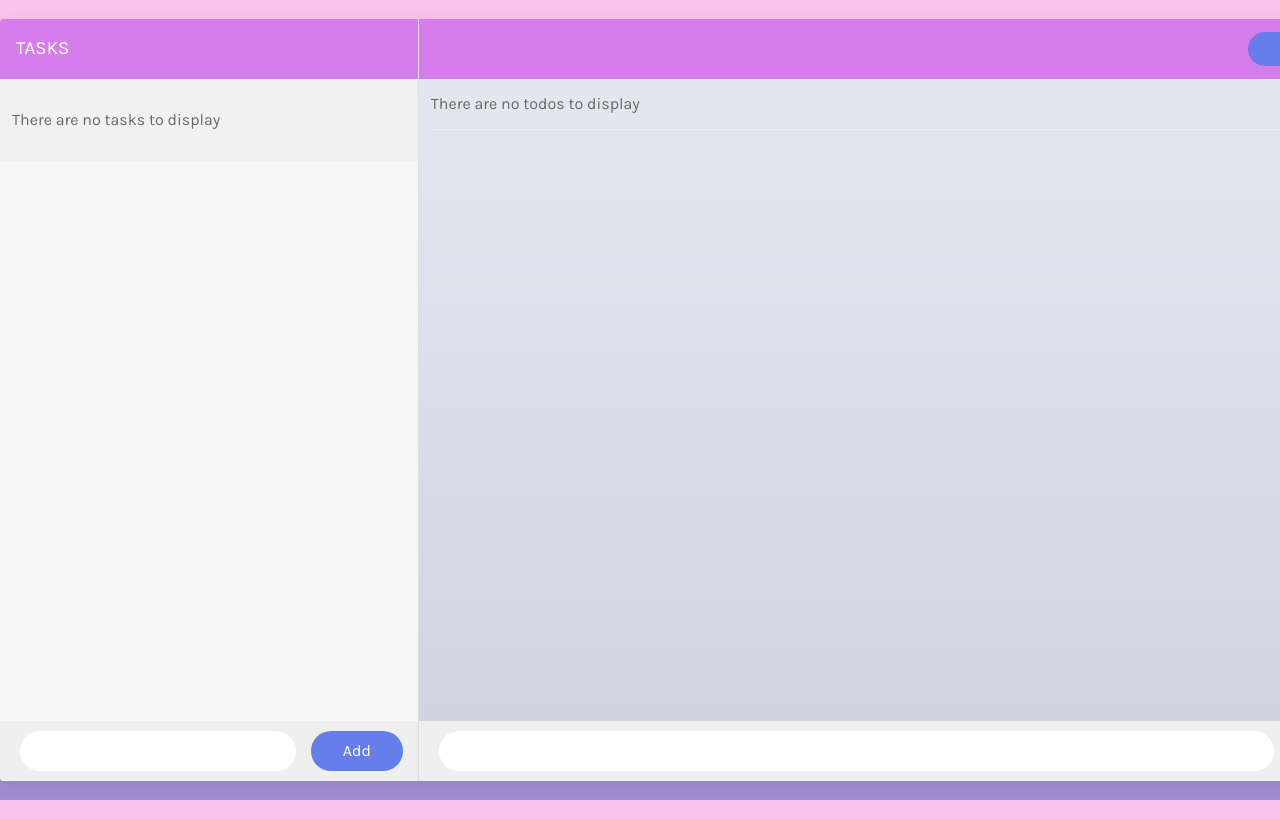
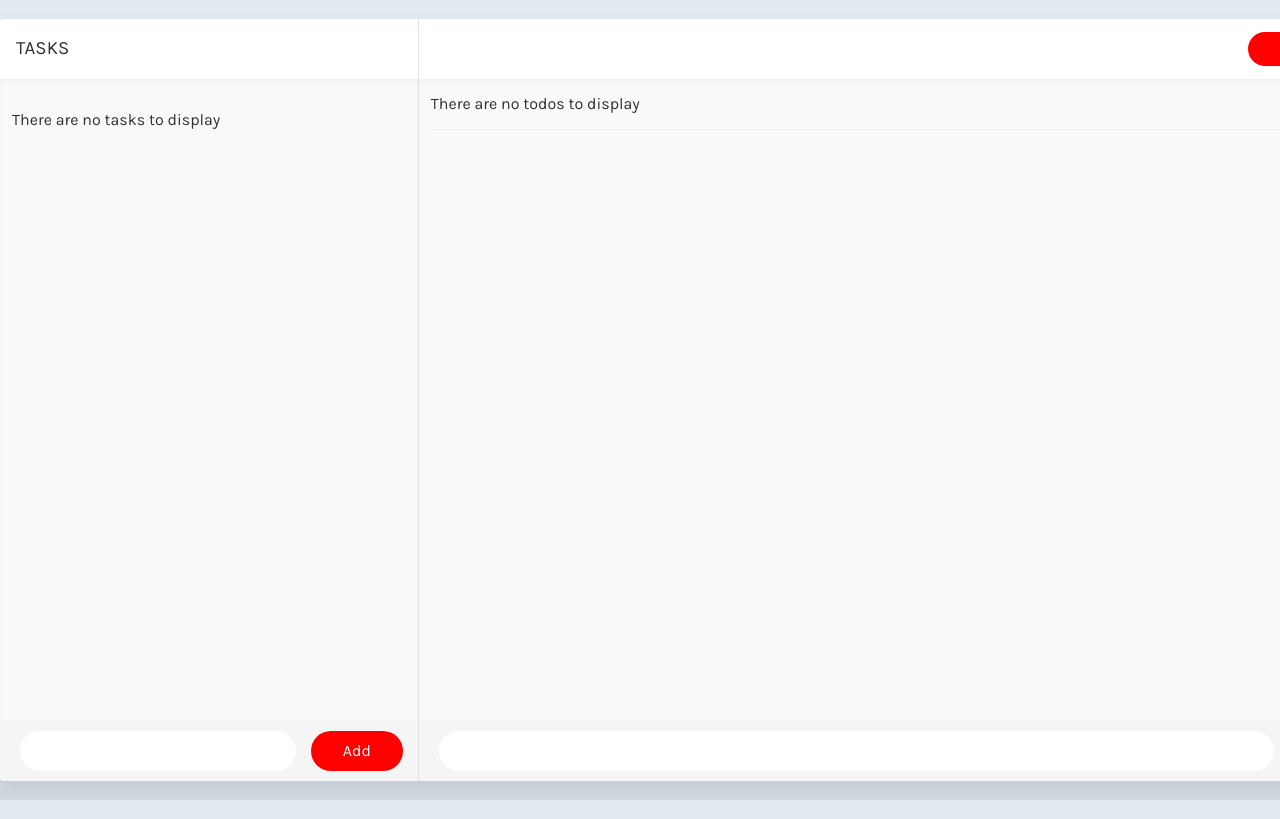
Before and after one commit to karimramadan/tasks-app, a plain HTML site: page index.html in a window 1280 px wide. Shown: the top 819 px of the page. Drawn offline with Linux system fonts and the light colour scheme.

Commit message:
CSS tweaks

```diff
--- a/css/app.css
+++ b/css/app.css
@@ -16,11 +16,11 @@ body{
   font-family: 'Karla', sans-serif;
   padding: 0;
   margin: 0;
-  background-image: linear-gradient(to top, #a18cd1 0%, #fbc2eb 100%);
+  background-image: linear-gradient(to top, #cfd9df 0%, #e2ebf0 100%);
   overflow: hidden;
   position: relative;
   z-index: 1;
-  color: #6a6969;
+  color: #313131;
 }
 #app{
   display: flex;
@@ -28,7 +28,7 @@ body{
   justify-content: space-between;
   align-items: stretch;
   box-shadow: 0 6px 15px rgba(36,37,38,0.08);
-  background:#f6f6f6;
+  background:#f9f9f9;
   height: calc(100% - 38px);
   width: 1396px;
   margin: 19px auto;
@@ -41,18 +41,18 @@ body{
 }
 #main{
   flex: 70%;
-  background-image: linear-gradient(to top, #cfd9df 0%, #e2ebf0 100%);
 }
 .card{
   display: grid;
   grid-template-rows: 60px 1fr 60px;
+  background: #fafafa;
 }
 header{
   display: flex;
   flex-direction: row;
   justify-content: space-between;
   align-items: center;
-  background-color: #d57eeb;
+  background-color: #fff;
   padding: 18px 16px;
 }
 header h3{
@@ -64,15 +64,15 @@ header button{
   margin: 0;
 }
 footer{
-  background-color: #efefef;
+  background-color: #f5f5f5;
   padding: 5px 10px;
 }
 #container, #tasks{
   overflow-x: hidden;
+  box-shadow: inset 0px 4px 8px -3px rgba(17, 17, 17, .06)
 }
 #container{
   padding: 0 .75rem;
-  background: linear-gradient(to bottom, rgba(233, 228, 240,.5), rgba(211, 204, 227,.5)); /* W3C, IE 10+/ Edge, Firefox 16+, Chrome 26+, Opera 12+, Safari 7+ */
 }
 .input-holder{
   display: flex;
@@ -83,7 +83,6 @@ h3{
   text-transform: uppercase;
   padding-bottom: 1rem;
   margin-top: 0;
-  color: #fff;
 }
 ul{
   margin: 0;
@@ -109,8 +108,11 @@ li.true{
 #tasklist li:hover{
   cursor: pointer;
 }
-#tasklist li:nth-child(odd){
+#tasklist li:nth-child(even){
   background: rgba(0, 0, 0, .020)
+}
+#tasklist li.active{
+  background: #dcdcdc
 }
 input{
   background: #fff;
@@ -124,7 +126,7 @@ input{
 button{
   padding: .5rem 2rem;
   margin: .3rem;
-  background: #667eea;
+  background: #ff0000;
   border: none;
   color: #fff;
   border-radius: 50px;
@@ -137,6 +139,8 @@ button:hover{
   height: 24px;
   padding: 0;
   margin: 0;
+  background: transparent;
+  color: #313131
 }
 .buttons-holder button:not(:last-child){
   margin-right: 5px;
--- a/js/app.js
+++ b/js/app.js
@@ -3,6 +3,7 @@ let tasksList = {
     addTask: function(taskTitle){
         this.tasks.push({
             taskTitle: taskTitle,
+            active: false,
             todos: []
         });
         view.displayTasks()
@@ -156,6 +157,10 @@ container.addEventListener('click', function(event){
         handlers.addTodo( taskid );
     }
     if( event.target.dataset.taskid ){
+        document.querySelectorAll('#tasklist li').forEach(function(li){
+            li.className = "";
+        })
+        event.target.className = "active";
         view.displayTodos( event.target.dataset.taskid );
         document.getElementById('todolist').dataset.taskid = event.target.dataset.taskid;
     }
```
